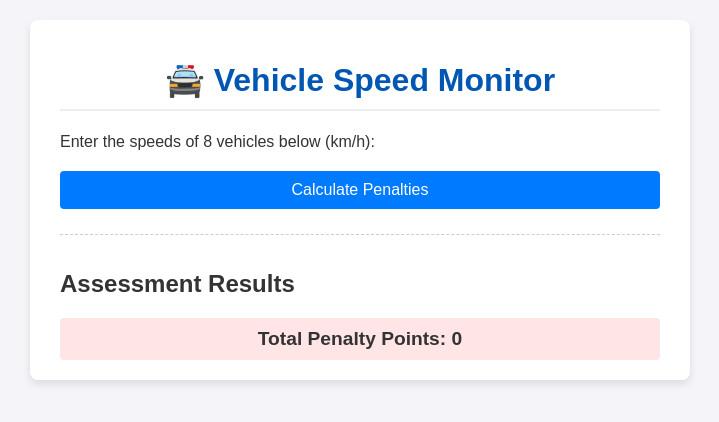
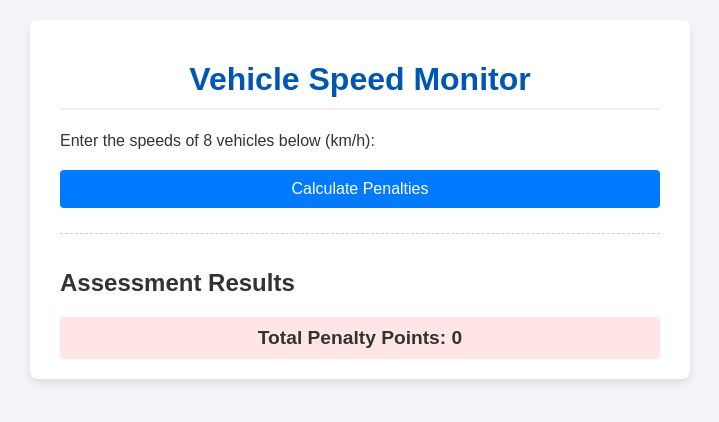
Before and after one commit to kunalshukla7999-cyber/traffic, a plain HTML site: page index.html in a window 1280 px wide. Shown: the whole page, without its empty margins (280-999 px from the left). Drawn offline with Linux system fonts and the light colour scheme.

Commit message:
Fix HTML structure and update vehicle speed monitor

```diff
--- a/index.html
+++ b/index.html
@@ -80,7 +80,7 @@
 <body>
 
 <div class="container">
-    <h1>🚔 Vehicle Speed Monitor</h1>
+    <h1> Vehicle Speed Monitor</h1>
 
     <div id="input-form">
         <p>Enter the speeds of 8 vehicles below (km/h):</p>
@@ -142,4 +142,5 @@
                 cssClass = 'safe';
             } else if (currentSpeed < SPEED_LIMIT_MODERATE) {
                 penalty = PENALTY_MODERATE;
+
                 message = ⚠️ MODERATE VIOLATION! (+${penalty} points). Slow the vehicle.`;
```
